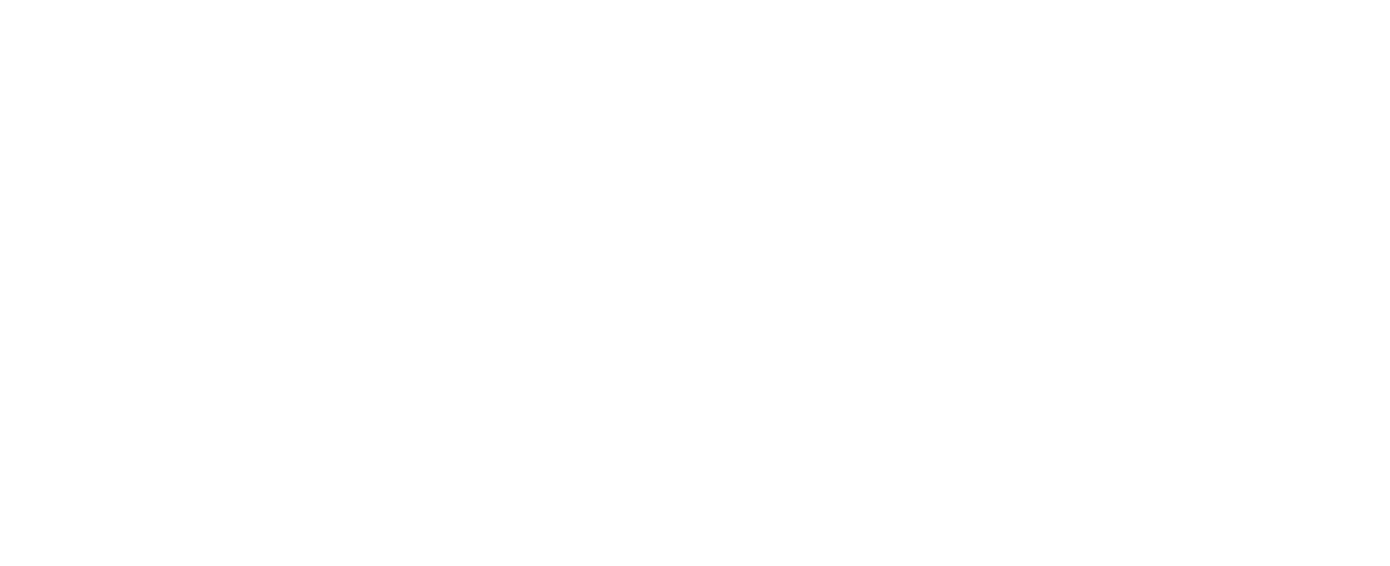
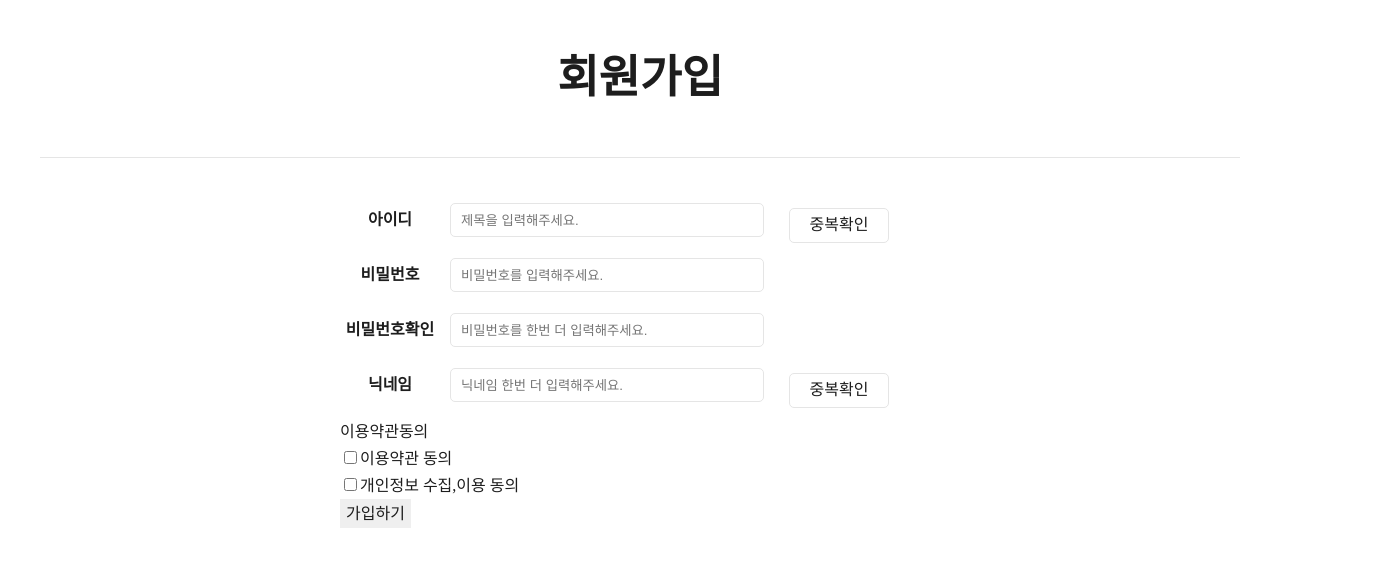
Before and after one commit to toyProjectFE/calendar_v2, a React (Create React App) app: page /sign in a window 1280 px wide. Before the commit this address had no page. Shown: the top 566 px of the page, 1390 px wide, since content can reach past the window. Built offline with nearby package versions, Linux system fonts and the light colour scheme.

Commit message:
update login & sign fun

```diff
--- a/src/api/api.js
+++ b/src/api/api.js
@@ -1,25 +1,36 @@
-import axios from "axios"
-
-
+import axios from "axios";
 
 //조회 디테일
 const getDetail = async () => {
-    const response = await axios.get(`${process.env.REACT_APP_SERVER_URL}/schedule`);
-    return response.data;
+  const response = await axios.get(
+    `${process.env.REACT_APP_SERVER_URL}/schedule`
+  );
+  return response.data;
 };
-
 
 //생성 디테일
 const addSchedule = async (newSchedule) => {
-await axios.post(`${process.env.REACT_APP_SERVER_URL}/schedule`, newSchedule);
+  await axios.post(`${process.env.REACT_APP_SERVER_URL}/schedule`, newSchedule);
 };
 
 //트루펄스 디테일
 const swichSchedule = async (payload) => {
-    await axios.patch(`${process.env.REACT_APP_SERVER_URL}/schedule/${payload.id}`,{
-        complete:payload.complete
-    });
+  await axios.patch(
+    `${process.env.REACT_APP_SERVER_URL}/schedule/${payload.id}`,
+    {
+      complete: payload.complete,
+    }
+  );
 };
 
+//로그인
 
-export { swichSchedule,getDetail,addSchedule };
+const addUser = async (newUser) => {
+  await axios.post(`${process.env.REACT_APP_SERVER_URL}/user/signup`, newUser);
+};
+
+const loginUser = async (newUser) => {
+  await axios.post(`${process.env.REACT_APP_SERVER_URL}/user/login`, newUser);
+};
+
+export { swichSchedule, getDetail, addSchedule, loginUser, addUser };
--- a/src/components/Login/Login.jsx
+++ b/src/components/Login/Login.jsx
@@ -1,4 +1,4 @@
-import React from "react";
+import React, { useState } from "react";
 import {
   Liha,
   MainContainer,
@@ -9,30 +9,72 @@ import {
   LoginBtnKaKAo,
   DivContainer,
   FormContainer,
+  LabledInput,
 } from "./styles";
+import { useMutation, useQueryClient } from "react-query";
+import { loginUser } from "../../api/api";
 
 function Login() {
+  const [userId, setUserId] = useState("");
+  const [userPw, setUserPw] = useState("");
+
+  const queryClient = useQueryClient();
+
+  const mutation = useMutation(loginUser, {
+    onSuccess: (data) => {
+      console.log("data", data);
+      queryClient.invalidateQueries("user");
+    },
+  });
+
+  const handleUserIdChange = (event) => {
+    setUserId(event.target.value);
+  };
+
+  const handleUserPwChange = (event) => {
+    setUserPw(event.target.value);
+  };
+
+  const handleSubmitButtonClick = async (event) => {
+    event.preventDefault();
+
+    const loginUser = {
+      email: userId,
+      password: userPw,
+    };
+    mutation.mutate(loginUser);
+  };
+
   return (
     <MainContainer>
       <StyledDiv>
         <LoginTitle>Login</LoginTitle>
+        <form onSubmit={handleSubmitButtonClick}>
           <FormContainer>
-          <IdInput placeholder="아이디를 적어주세요" />
-          <IdInput type="password" placeholder="비밀번호를 적어주세요" />
+            <LabledInput
+              id="userId"
+              label="아이디"
+              placeholder="아이디를 입력해주세요."
+              value={userId}
+              onChange={handleUserIdChange}
+            />
+
+            <LabledInput
+              id="userId"
+              label="비밀번호"
+              placeholder="비밀번호를 입력해주세요."
+              value={userPw}
+              onChange={handleUserPwChange}
+            />
             <LoginBtn>Login</LoginBtn>
             <LoginBtnKaKAo>kakao Login</LoginBtnKaKAo>
-          <button
-            id="login-kakao-btn"
-            onclick="location.href=https://kauth.kakao.com/oauth/authorize?client_id=94c5891ab6cec1f5eddede64f8358dd9&redirect_uri=http://15.164.83.27:8080/user/kakao/login&response_type=code"
-          >
-            카카오로그인
-          </button>
 
             <DivContainer>
               <span>아직 회원 아님?</span>
               <span>회원가입</span>
             </DivContainer>
           </FormContainer>
+        </form>
       </StyledDiv>
       <Liha>동영상이지롱</Liha>
     </MainContainer>
--- a/src/components/Login/styles.js
+++ b/src/components/Login/styles.js
@@ -22,7 +22,7 @@ const LoginTitle = styled.h3`
   margin-bottom: 30px;
   width: 100%;
 `;
-const FormContainer = styled.form`
+const FormContainer = styled.div`
   display: flex;
   width: 100%;
   flex-wrap: wrap;
@@ -96,6 +96,40 @@ const Liha = styled.div`
   width: 70%;
 `;
 
+function LabledInput({ id, label, placeholder, value, onChange }) {
+  return (
+    <StyledContainer>
+      <StyledLabel htmlFor={id}>{label}</StyledLabel>
+      <StyledInput
+        id={id}
+        placeholder={placeholder}
+        value={value}
+        onChange={onChange}
+      />
+    </StyledContainer>
+  );
+}
+const StyledContainer = styled.div`
+  display: flex;
+  flex-direction: row;
+  justify-content: center;
+  align-items: center;
+  margin-bottom: 10px;
+`;
+
+const StyledInput = styled.input`
+  height: 30px;
+  width: 300px;
+  border: 0;
+  border-radius: 5px;
+  padding-left: 10px;
+`;
+
+const StyledLabel = styled.label`
+  margin-right: 10px;
+  font-weight: 700;
+`;
+
 export {
   LoginTitle,
   Liha,
@@ -107,4 +141,5 @@ export {
   DivContainer,
   FormContainer,
   Loginbox,
+  LabledInput,
 };
--- /dev/null
+++ b/src/components/Sign/Sign.jsx
@@ -0,0 +1,129 @@
+import React, { useState } from "react";
+import {
+  MainContainer,
+  FormContainer,
+  ArgeeContainer,
+  CheckContainer,
+  SignTitle,
+  TitleContainer,
+  FlexConatainer,
+  LabledInput,
+  CheckInputContainer,
+  BtnCheck,
+} from "./styles";
+
+import { useMutation, useQueryClient } from "react-query";
+import { addUser } from "../../api/api";
+
+function Sign() {
+  const queryClient = useQueryClient();
+
+  const mutation = useMutation(addUser, {
+    onSuccess: (data) => {
+      console.log("data", data);
+      queryClient.invalidateQueries("user");
+    },
+  });
+  const [userId, setUserId] = useState("");
+  const [userName, setUserName] = useState("");
+  const [userPw, setUserPw] = useState("");
+  const [userPwCheck, setUserPwCheck] = useState("");
+
+  const handleUserIdChange = (event) => {
+    setUserId(event.target.value);
+  };
+
+  const handleUserPwChange = (event) => {
+    setUserPw(event.target.value);
+  };
+
+  const handleUserPwCheckChange = (event) => {
+    setUserPwCheck(event.target.value);
+  };
+
+  const handleUserNameCheckChange = (event) => {
+    setUserName(event.target.value);
+  };
+
+  const handleSubmitButtonClick = async (event) => {
+    event.preventDefault();
+
+    const newUser = {
+      username: userName,
+      email: userId,
+      password: userPw,
+    };
+    mutation.mutate(newUser);
+  };
+
+  return (
+    <MainContainer>
+      <FlexConatainer>
+        <TitleContainer>
+          <SignTitle>회원가입</SignTitle>
+        </TitleContainer>
+
+        <form onSubmit={handleSubmitButtonClick}>
+          <FormContainer>
+            <CheckInputContainer>
+              <LabledInput
+                id="userId"
+                label="아이디"
+                placeholder="제목을 입력해주세요."
+                value={userId}
+                onChange={handleUserIdChange}
+              />
+              <BtnCheck>중복확인</BtnCheck>
+            </CheckInputContainer>
+            <CheckInputContainer>
+              <LabledInput
+                id="userPw"
+                label="비밀번호"
+                placeholder="비밀번호를 입력해주세요."
+                value={userPw}
+                onChange={handleUserPwChange}
+              />
+            </CheckInputContainer>
+
+            <LabledInput
+              id="userPwCheck"
+              label="비밀번호확인"
+              placeholder="비밀번호를 한번 더 입력해주세요."
+              value={userPwCheck}
+              onChange={handleUserPwCheckChange}
+            />
+
+            <CheckInputContainer>
+              <LabledInput
+                id="userName"
+                label="닉네임"
+                placeholder="닉네임 한번 더 입력해주세요."
+                value={userName}
+                onChange={handleUserNameCheckChange}
+              />
+              <BtnCheck>중복확인</BtnCheck>
+            </CheckInputContainer>
+          </FormContainer>
+
+          <ArgeeContainer>
+            <span>이용약관동의</span>
+            <CheckContainer>
+              <div>
+                <input type="checkbox" />
+                <label>이용약관 동의</label>
+              </div>
+              <div>
+                <input type="checkbox" />
+                <label>개인정보 수집,이용 동의</label>
+              </div>
+            </CheckContainer>
+          </ArgeeContainer>
+
+          <button type="submit">가입하기</button>
+        </form>
+      </FlexConatainer>
+    </MainContainer>
+  );
+}
+
+export default Sign;
--- /dev/null
+++ b/src/components/Sign/index.js
@@ -0,0 +1 @@
+export { default } from "./Sign";
--- /dev/null
+++ b/src/components/Sign/styles.js
@@ -0,0 +1,124 @@
+import styled from "styled-components";
+
+const MainContainer = styled.div`
+  display: flex;
+  height: 2000px;
+  width: 100%;
+  flex-direction: column;
+  align-items: center;
+`;
+const FlexConatainer = styled.div`
+  display: flex;
+  flex-direction: column;
+  justify-content: center;
+  align-items: center;
+  width: 1500px;
+`;
+const FormContainer = styled.div`
+  display: flex;
+  flex-direction: column;
+  /* justify-content: center; */
+  /* align-items: center; */
+  margin-top: 20px;
+`;
+
+const ArgeeContainer = styled.div`
+  display: flex;
+  flex-direction: column;
+`;
+const CheckContainer = styled.div`
+  display: flex;
+  flex-direction: column;
+`;
+const TitleContainer = styled.div`
+  display: flex;
+  border-bottom: 1px solid #e5e5e5;
+  width: 1200px;
+  justify-content: center;
+  margin-bottom: 20px;
+`;
+const SignTitle = styled.div`
+  font-size: 45px;
+  font-weight: 600;
+  justify-content: center;
+  align-items: center;
+  padding: 40px;
+`;
+function LabledInput({ id, label, placeholder, value, onChange }) {
+  return (
+    <StyledContainer>
+      <StyledLabel htmlFor={id}>{label}</StyledLabel>
+      <StyledInput
+        id={id}
+        placeholder={placeholder}
+        value={value}
+        onChange={onChange}
+      />
+    </StyledContainer>
+  );
+}
+const StyledContainer = styled.div`
+  display: flex;
+  flex-direction: row;
+  /* justify-content: flex-start; */
+  align-items: center;
+  margin-bottom: 10px;
+`;
+
+const StyledInput = styled.input`
+  height: 30px;
+  width: 300px;
+  border: 0;
+  border-radius: 5px;
+  padding-left: 10px;
+  margin-right: 25px;
+  border: 1px solid #e5e5e5;
+`;
+
+const StyledLabel = styled.label`
+  margin-right: 10px;
+  font-weight: 700;
+
+  height: 45px;
+  width: 100px;
+  display: flex;
+  align-items: center;
+  justify-content: center;
+`;
+
+const CheckInputContainer = styled.div`
+  display: flex;
+  flex-direction: row;
+  justify-content: flex-start;
+  align-items: center;
+  width: 600px;
+`;
+const BtnCheck = styled.button`
+  display: flex;
+  align-items: center;
+  justify-content: center;
+  width: 100px;
+  height: 35px;
+  border: 1px solid #e5e5e5;
+  border-radius: 5px;
+  /* margin-right: 10px; */
+  background-color: #fff;
+  cursor: pointer;
+  font-weight: 500;
+  :hover {
+    background-color: #e5e5e5;
+  }
+`;
+
+export {
+  MainContainer,
+  FormContainer,
+  ArgeeContainer,
+  CheckContainer,
+  SignTitle,
+  TitleContainer,
+  FlexConatainer,
+  LabledInput,
+  CheckInputContainer,
+  BtnCheck,
+};
--- /dev/null
+++ b/src/page/SignUp.jsx
@@ -0,0 +1,12 @@
+import React from "react";
+import Sign from "../components/Sign/Sign";
+
+function SignUp() {
+  return (
+    <>
+      <Sign />
+    </>
+  );
+}
+
+export default SignUp;
--- a/src/router/Router.js
+++ b/src/router/Router.js
@@ -3,12 +3,14 @@ import { BrowserRouter, Route, Routes } from "react-router-dom";
 import Detail from "../page/Detail";
 import Login from "../page/Login";
 import Main from "../page/Main";
+import Sign from "../page/SignUp";
 
 const Router = () => {
   return (
     <BrowserRouter>
       <Routes>
         <Route path="/login" element={<Login />} />
+        <Route path="/sign" element={<Sign />} />
         <Route path="/main" element={<Main />} />
         <Route path="/main/:id" element={<Detail />} />
       </Routes>
```
Also changed, not shown: src/axios/api.js (+6 -9 lines), 1 other file (tests, documents, lock files or other folders). Lines whose indentation alone changed are shown as unchanged.
